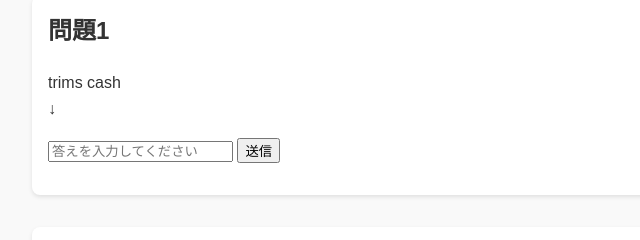
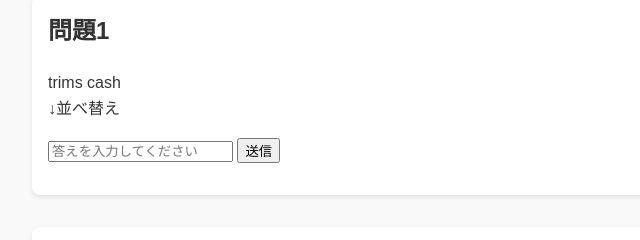
Before and after one commit to hyp112/plugingame, a plain HTML site: page index.html in a window 1280 px wide. Shown: the part 162-402 px from the top of the page, 0-640 px from the left. Drawn offline with Linux system fonts and the light colour scheme.

Commit message:
おまけ問題を追加2

```diff
--- a/index.html
+++ b/index.html
@@ -54,7 +54,7 @@
         <section id="riddle1">
             <div class="quiz">
                 <h2>問題1</h2>
-                <p>trims cash <br/>↓</p>
+                <p>trims cash <br/>↓並べ替え</p>
                 <input type="text" id="answer1-input" placeholder="答えを入力してください">
                 <button id="submit-answer1">送信</button>
                 <p id="result-message1"></p>
@@ -103,9 +103,11 @@
                 <input type="text" id="answer5-input" placeholder="答えを入力してください">
                 <button id="submit-answer5">送信</button>
                 <p id="result-message5"></p>
+
                 <button id="hint-button1">?</button>
                 <div id="hint-card1" style="display: none; margin-top: 10px; border: 1px solid #ccc; padding: 10px; border-radius: 5px; background-color: #f9f9f9;">
                 <p>ヒント: サーカスかも</p>
+                </div>
             </div>
         </section>
         <script src="script.js"></script>
@@ -121,6 +123,7 @@
                 <button id="hint-button2">?</button>
                 <div id="hint-card2" style="display: none; margin-top: 10px; border: 1px solid #ccc; padding: 10px; border-radius: 5px; background-color: #f9f9f9;">
                 <p>ヒント: さいころを○○</p>
+                </div>
             </div>
         </section>
         <script src="script.js"></script>
```
